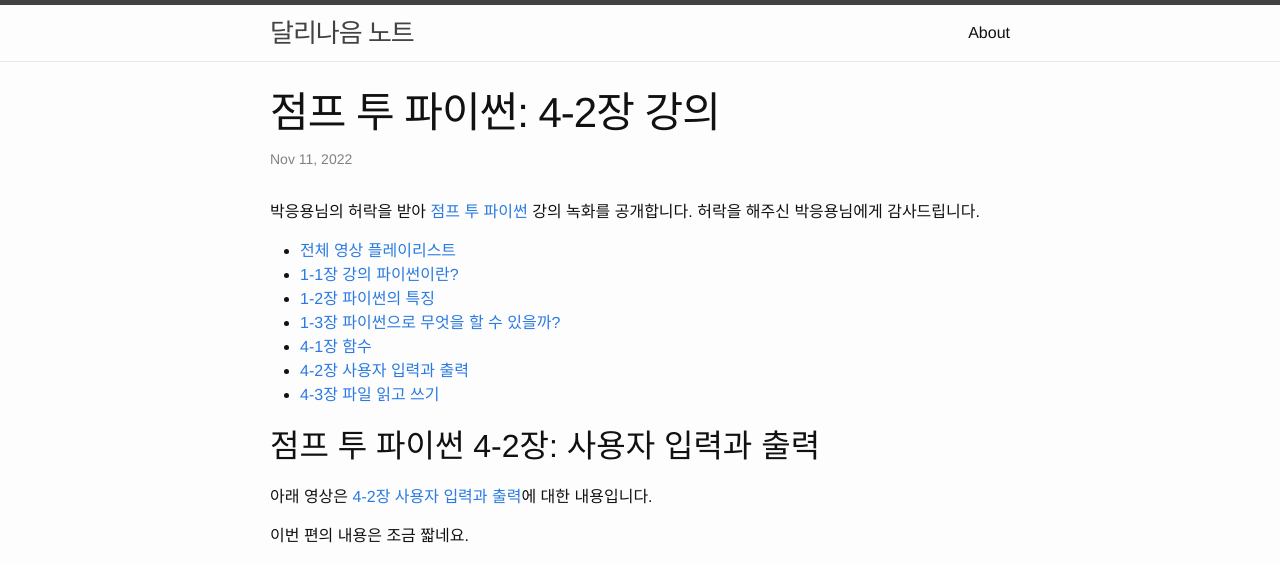
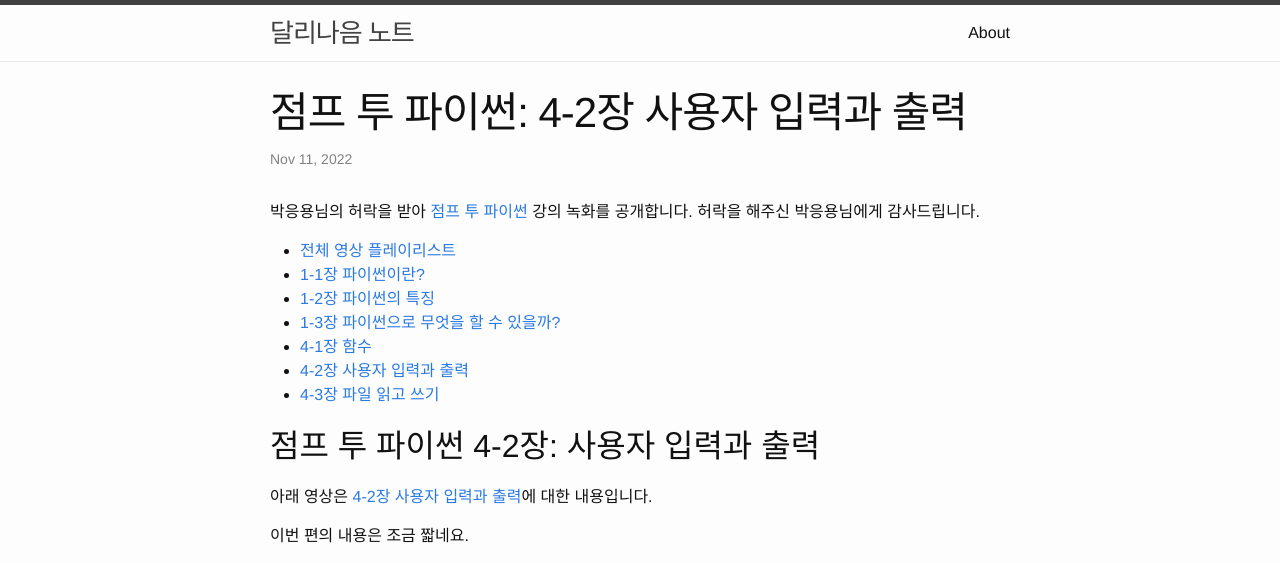
Before and after one commit to dalinaum/dalinaum.github.io, a Jekyll site: the page built from _posts/2022-11-11-jump-to-pyhon-42.markdown, in a window 1280 px wide. Shown: the top 563 px of the page. Built offline with Jekyll 4.4.1, drawn with Linux system fonts in a browser that asks for light colours; grey boxes are pictures that could not be loaded.

Commit message:
제목과 목차 수정

```diff
--- a/_posts/2022-11-09-jump-to-pyhon-41.markdown
+++ b/_posts/2022-11-09-jump-to-pyhon-41.markdown
@@ -1,6 +1,6 @@
 ---
 layout: post
-title:  "점프 투 파이썬: 4-1장 강의"
+title:  "점프 투 파이썬: 4-1장 함수"
 date:   2022-11-09 21:32:00 +0900
 categories: python
 image: jpp41.png
@@ -10,7 +10,7 @@ image: jpp41.png
 허락을 해주신 박응용님에게 감사드립니다.
 
 * [전체 영상 플레이리스트](https://www.youtube.com/playlist?list=PL_fI-_lNaZ3h-6BGbyK6E7ucc3CXJa6Ql)
-* [1-1장 강의 파이썬이란?](https://dalinaum.github.io/python/2022/11/16/jump-to-pyhon-11.html)
+* [1-1장 파이썬이란?](https://dalinaum.github.io/python/2022/11/16/jump-to-pyhon-11.html)
 * [1-2장 파이썬의 특징](https://dalinaum.github.io/python/2022/11/16/jump-to-pyhon-12.html)
 * [1-3장 파이썬으로 무엇을 할 수 있을까?](https://dalinaum.github.io/python/2022/11/16/jump-to-pyhon-13.html)
 * [4-1장 함수](https://dalinaum.github.io/python/2022/11/09/jump-to-pyhon-41.html)
--- a/_posts/2022-11-11-jump-to-pyhon-42.markdown
+++ b/_posts/2022-11-11-jump-to-pyhon-42.markdown
@@ -1,6 +1,6 @@
 ---
 layout: post
-title:  "점프 투 파이썬: 4-2장 강의"
+title:  "점프 투 파이썬: 4-2장 사용자 입력과 출력"
 date:   2022-11-11 03:23:00 +0900
 categories: python
 image: jpp42.png
@@ -10,7 +10,7 @@ image: jpp42.png
 허락을 해주신 박응용님에게 감사드립니다.
 
 * [전체 영상 플레이리스트](https://www.youtube.com/playlist?list=PL_fI-_lNaZ3h-6BGbyK6E7ucc3CXJa6Ql)
-* [1-1장 강의 파이썬이란?](https://dalinaum.github.io/python/2022/11/16/jump-to-pyhon-11.html)
+* [1-1장 파이썬이란?](https://dalinaum.github.io/python/2022/11/16/jump-to-pyhon-11.html)
 * [1-2장 파이썬의 특징](https://dalinaum.github.io/python/2022/11/16/jump-to-pyhon-12.html)
 * [1-3장 파이썬으로 무엇을 할 수 있을까?](https://dalinaum.github.io/python/2022/11/16/jump-to-pyhon-13.html)
 * [4-1장 함수](https://dalinaum.github.io/python/2022/11/09/jump-to-pyhon-41.html)
--- a/_posts/2022-11-12-jump-to-pyhon-43.markdown
+++ b/_posts/2022-11-12-jump-to-pyhon-43.markdown
@@ -1,6 +1,6 @@
 ---
 layout: post
-title:  "점프 투 파이썬: 4-3장 강의"
+title:  "점프 투 파이썬: 4-3장 파일 읽고 쓰기"
 date:   2022-11-12 00:21:00 +0900
 categories: python
 image: jpp43.png
@@ -10,7 +10,7 @@ image: jpp43.png
 허락을 해주신 박응용님에게 감사드립니다.
 
 * [전체 영상 플레이리스트](https://www.youtube.com/playlist?list=PL_fI-_lNaZ3h-6BGbyK6E7ucc3CXJa6Ql)
-* [1-1장 강의 파이썬이란?](https://dalinaum.github.io/python/2022/11/16/jump-to-pyhon-11.html)
+* [1-1장 파이썬이란?](https://dalinaum.github.io/python/2022/11/16/jump-to-pyhon-11.html)
 * [1-2장 파이썬의 특징](https://dalinaum.github.io/python/2022/11/16/jump-to-pyhon-12.html)
 * [1-3장 파이썬으로 무엇을 할 수 있을까?](https://dalinaum.github.io/python/2022/11/16/jump-to-pyhon-13.html)
 * [4-1장 함수](https://dalinaum.github.io/python/2022/11/09/jump-to-pyhon-41.html)
--- a/_posts/2022-11-16-jump-to-pyhon-11.markdown
+++ b/_posts/2022-11-16-jump-to-pyhon-11.markdown
@@ -1,6 +1,6 @@
 ---
 layout: post
-title:  "점프 투 파이썬: 1-1장 강의 파이썬이란?"
+title:  "점프 투 파이썬: 1-1장 파이썬이란?"
 date:   2022-11-16 19:02:00 +0900
 categories: python
 image: jpp11.png
@@ -10,7 +10,7 @@ image: jpp11.png
 허락을 해주신 박응용님에게 감사드립니다.
 
 * [전체 영상 플레이리스트](https://www.youtube.com/playlist?list=PL_fI-_lNaZ3h-6BGbyK6E7ucc3CXJa6Ql)
-* [1-1장 강의 파이썬이란?](https://dalinaum.github.io/python/2022/11/16/jump-to-pyhon-11.html)
+* [1-1장 파이썬이란?](https://dalinaum.github.io/python/2022/11/16/jump-to-pyhon-11.html)
 * [1-2장 파이썬의 특징](https://dalinaum.github.io/python/2022/11/16/jump-to-pyhon-12.html)
 * [1-3장 파이썬으로 무엇을 할 수 있을까?](https://dalinaum.github.io/python/2022/11/16/jump-to-pyhon-13.html)
 * [4-1장 함수](https://dalinaum.github.io/python/2022/11/09/jump-to-pyhon-41.html)
--- a/_posts/2022-11-16-jump-to-pyhon-12.markdown
+++ b/_posts/2022-11-16-jump-to-pyhon-12.markdown
@@ -10,7 +10,7 @@ image: jpp12.png
 허락을 해주신 박응용님에게 감사드립니다.
 
 * [전체 영상 플레이리스트](https://www.youtube.com/playlist?list=PL_fI-_lNaZ3h-6BGbyK6E7ucc3CXJa6Ql)
-* [1-1장 강의 파이썬이란?](https://dalinaum.github.io/python/2022/11/16/jump-to-pyhon-11.html)
+* [1-1장 파이썬이란?](https://dalinaum.github.io/python/2022/11/16/jump-to-pyhon-11.html)
 * [1-2장 파이썬의 특징](https://dalinaum.github.io/python/2022/11/16/jump-to-pyhon-12.html)
 * [1-3장 파이썬으로 무엇을 할 수 있을까?](https://dalinaum.github.io/python/2022/11/16/jump-to-pyhon-13.html)
 * [4-1장 함수](https://dalinaum.github.io/python/2022/11/09/jump-to-pyhon-41.html)
--- a/_posts/2022-11-16-jump-to-pyhon-13.markdown
+++ b/_posts/2022-11-16-jump-to-pyhon-13.markdown
@@ -10,7 +10,7 @@ image: jpp13.png
 허락을 해주신 박응용님에게 감사드립니다.
 
 * [전체 영상 플레이리스트](https://www.youtube.com/playlist?list=PL_fI-_lNaZ3h-6BGbyK6E7ucc3CXJa6Ql)
-* [1-1장 강의 파이썬이란?](https://dalinaum.github.io/python/2022/11/16/jump-to-pyhon-11.html)
+* [1-1장 파이썬이란?](https://dalinaum.github.io/python/2022/11/16/jump-to-pyhon-11.html)
 * [1-2장 파이썬의 특징](https://dalinaum.github.io/python/2022/11/16/jump-to-pyhon-12.html)
 * [1-3장 파이썬으로 무엇을 할 수 있을까?](https://dalinaum.github.io/python/2022/11/16/jump-to-pyhon-13.html)
 * [4-1장 함수](https://dalinaum.github.io/python/2022/11/09/jump-to-pyhon-41.html)
```
